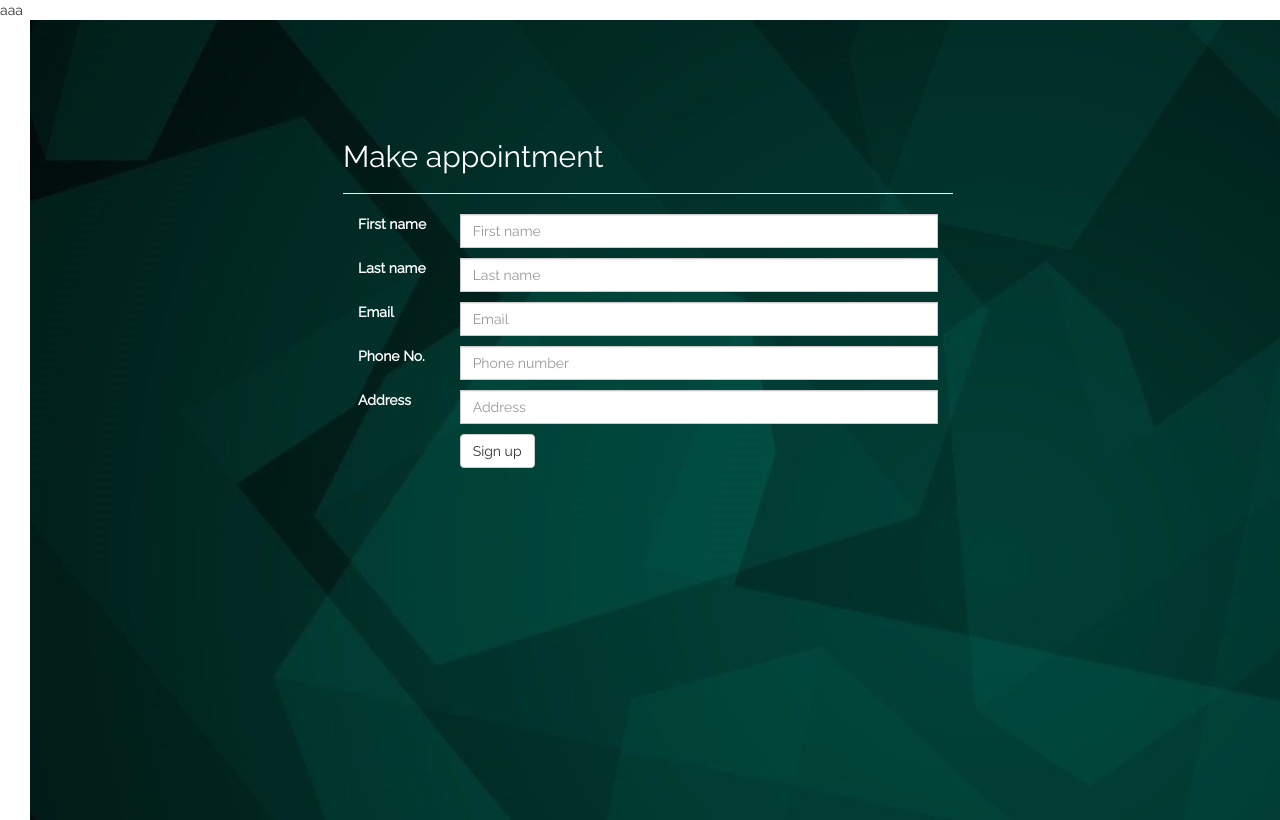
After one commit to icbjayasinghe/GK-Photography, a CodeIgniter app: page /GK-Photography/index.php/administrator/makeAppointment in a window 1280 px wide. The commit adds this page. Run offline with CodeIgniter, Linux system fonts and the light colour scheme; some libraries are stand-ins or nearby versions.

Commit message:
admin customer registration

```diff
--- a/application/controllers/Administrator.php
+++ b/application/controllers/Administrator.php
@@ -36,4 +36,16 @@ class Administrator extends CI_Controller
         $result['images'] = $this->gallery_model->getImagesMyWork();
         $this->load->view('admin/gallery_manage',$result);
     }
+
+    public function makeAppointment(){
+        //$this->load->view('header');
+        //$this->load->view('admin/admin_home');
+        $this->load->view('admin/admin_makeAppointment');
+        //$this->load->view('admin/admin_footer');
+        //$this->load->view('header');
+
+        //$this->load->view('admin/admin_footer');
+        $this->load->model('Admin_model');
+        $this->Admin_model->makeAppointment();
+    }
 }
--- /dev/null
+++ b/application/models/Admin_model.php
@@ -0,0 +1,14 @@
+<?php
+/**
+ * Created by PhpStorm.
+ * User: Isuru Jayasinghe
+ * Date: 12/16/2017
+ * Time: 7:30 AM
+ */
+
+class Admin_model extends CI_Model{
+    public function makeAppointment(){
+        echo ("aaa");
+    }
+
+}
--- a/application/views/admin/admin_home.php
+++ b/application/views/admin/admin_home.php
@@ -28,10 +28,10 @@
                     <a href="<?php echo base_url();?>index.php/administrator/appointments" class="list-group-item ref">Appointments</a>
                     <a href="<?php echo base_url();?>index.php/administrator/manageCustomers" class="list-group-item ref">Manage Customers</a>
                     <a href="<?php echo base_url();?>index.php/administrator/manageGallery" class="list-group-item ref">Manage Gallery</a>
+                    <a href="<?php echo base_url();?>index.php/administrator/makeAppointment" class="list-group-item">Make appointment</a>
                     <a href="portfolio-1-col.html" class="list-group-item">Manage Suggestions</a>
                     <a href="services.html" class="list-group-item">Services</a>
                     <a href="contact.html" class="list-group-item">Contact</a>
-                    <a href="portfolio-2-col.html" class="list-group-item">2 Column Portfolio</a>
                     <a href="portfolio-3-col.html" class="list-group-item">3 Column Portfolio</a>
                     <a href="portfolio-4-col.html" class="list-group-item">4 Column Portfolio</a>
                     <a href="portfolio-item.html" class="list-group-item">Single Portfolio Item</a>
--- /dev/null
+++ b/application/views/admin/admin_makeAppointment.php
@@ -0,0 +1,92 @@
+<?php
+/**
+ * Created by PhpStorm.
+ * User: Isuru Jayasinghe
+ * Date: 12/16/2017
+ * Time: 7:37 AM
+ */
+?>
+
+<!-- Bootstrap core CSS -->
+
+<link rel="stylesheet" href="//maxcdn.bootstrapcdn.com/font-awesome/4.3.0/css/font-awesome.min.css">
+<link href="<?php echo base_url(); ?>dist/css/jasny-bootstrap.min.css" rel="stylesheet">
+<link href='http://fonts.googleapis.com/css?family=Raleway' rel='stylesheet' type='text/css'>
+<link href="<?php echo base_url(); ?>css/bootstrap.min.css" rel="stylesheet">
+<!-- Custom styles for this template -->
+<link href="<?php echo base_url(); ?>css/navmenu-reveal.css" rel="stylesheet">
+<link href="<?php echo base_url(); ?>css/style.css" rel="stylesheet">
+<link href="<?php echo base_url(); ?>css/homestyle.css" rel="stylesheet">
+
+<div id="myCarousel" class="canvas carousel slide background-theme" data-ride="carousel">
+
+    <div class="container col-md-6 my-signup">
+        <h2>Make appointment</h2>
+        <hr>
+
+
+
+        <!--for checking validation errors-->
+        <?php echo validation_errors(); ?>
+
+        <!--    use CI form helper for putting customer registration data to db -->
+        <?php echo form_open('Administrator/makeAppointment'); ?>
+
+
+        <div class="form-group">
+            <label for="inputEmail3" class="col-sm-2 control-label">First name</label>
+            <div class="col-sm-10">
+                <input type="text" class="form-control" id="name" placeholder="First name" name="fname">
+            </div>
+        </div>
+
+        <div class="form-group">
+            <label for="inputEmail3" class="col-sm-2 control-label">Last name</label>
+            <div class="col-sm-10">
+                <input type="text" class="form-control" id="name" placeholder="Last name" name="lname">
+            </div>
+        </div>
+
+        <div class="form-group">
+            <label for="inputEmail3" class="col-sm-2 control-label">Email</label>
+            <div class="col-sm-10">
+                <input type="email" class="form-control" id="email" placeholder="Email" name="email">
+            </div>
+        </div>
+
+        <div class="form-group">
+            <label for="inputEmail3" class="col-sm-2 control-label">Phone No.</label>
+            <div class="col-sm-10">
+                <input type="text" class="form-control" id="email" placeholder="Phone number" name="phone">
+            </div>
+        </div>
+
+        <div class="form-group">
+            <label for="inputEmail3" class="col-sm-2 control-label">Address</label>
+            <div class="col-sm-10">
+                <input type="text" class="form-control" id="name" placeholder="Address" name="address">
+            </div>
+        </div>
+
+
+
+        <!--<div class="form-group">
+            <div class="col-sm-offset-2 col-sm-10">
+                <div class="checkbox">
+                    <label>
+                        <input type="checkbox"> Accept terms and conditions
+                    </label>
+                </div>
+            </div>
+        </div>-->
+
+        <div class="form-group">
+            <div class="col-sm-offset-2 col-sm-10">
+                <button type="submit" class="btn btn-default">Sign up</button>
+            </div>
+        </div>
+
+        <?php echo form_close();?>
+
+    </div>
+</div>
```
Also changed, not shown: application/controllers/Joinus.php (+17 -3 lines), application/views/joinus.php (+15 -6 lines).
